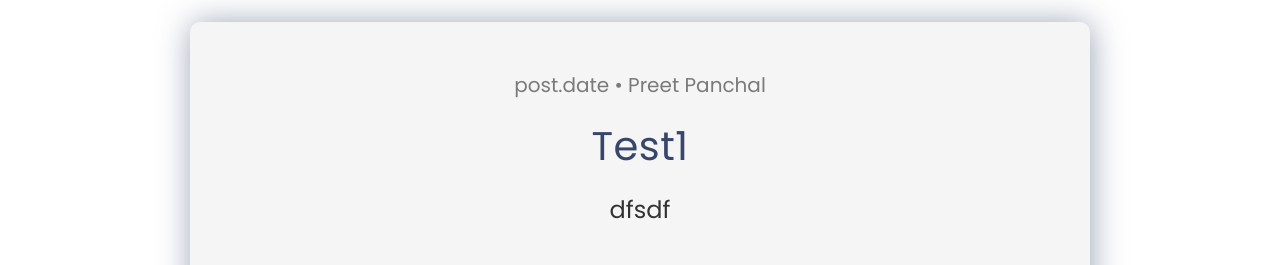
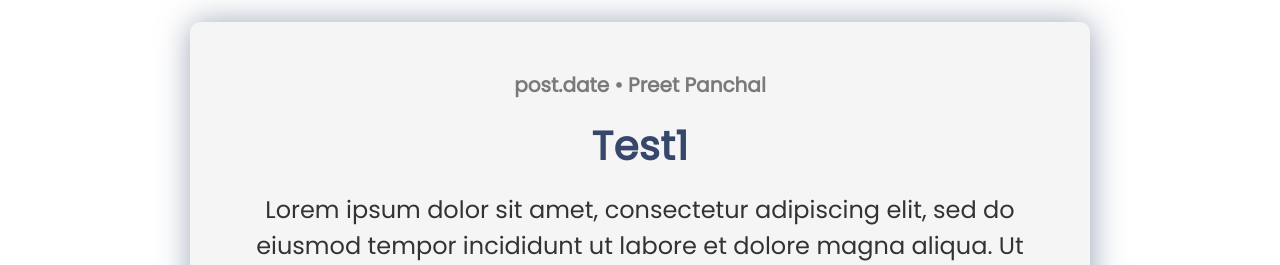
Before and after one commit to preet-panchal/Post-it, a Vue app in the folder client/: page / in a window 1280 px wide. Shown: the part 454-719 px from the top of the page. Built offline with nearby package versions, Linux system fonts and the light colour scheme.

Commit message:
update homepage and profileview

```diff
--- a/client/src/components/HomePage.vue
+++ b/client/src/components/HomePage.vue
@@ -62,7 +62,7 @@
                 {
                     "_id": "6258a6f7303e638a4ec62df9",
                     "title": "Test1",
-                    "body": "dfsdf",
+                    "body": "Lorem ipsum dolor sit amet, consectetur adipiscing elit, sed do eiusmod tempor incididunt ut labore et dolore magna aliqua. Ut enim ad minim veniam, quis nostrud exercitation ullamco laboris nisi ut aliquip ex ea commodo consequat. Duis aute irure dolor in reprehenderit in voluptate velit esse cillum dolore eu fugiat nulla pariatur. Excepteur sint occaecat cupidatat non proident, sunt in culpa qui officia deserunt mollit anim id est laborum.",
                     "upvotes": 0,
                     "downvotes": 0,
                     "author": "Preet Panchal",
@@ -267,12 +267,14 @@
 .container_copy h3 {
   margin: 0 0 1.0rem 0;
   color: rgb(122, 122, 122);
+  font-weight: bold;
   font-size: 1.25rem;
 }
 
 .container_copy h1 {
   margin: 0 0 1rem 0;
   font-size: 2.5rem;
+  font-weight: bold;
   letter-spacing: 0.5px;
   color: #36476b;
 }
@@ -291,14 +293,6 @@
   }
 }
 
-// .downvote {
-//   font-size: 30px;
-//   &:hover {
-//     color: red;
-//     cursor: pointer;
-//   }
-// }
-
 .trash {
   font-size: 25px;
   &:hover {
@@ -307,5 +301,4 @@
   }
 }
 
-// ----
 </style>
```
Also changed, not shown: client/src/views/ProfileView.vue (+0 -8 lines).
